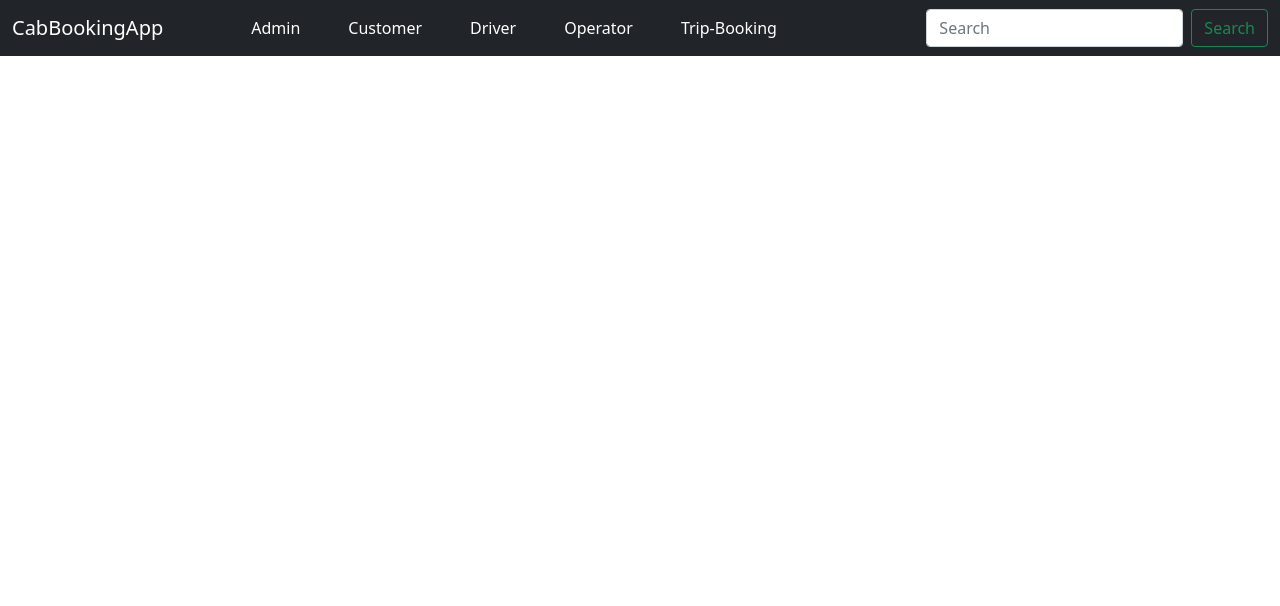
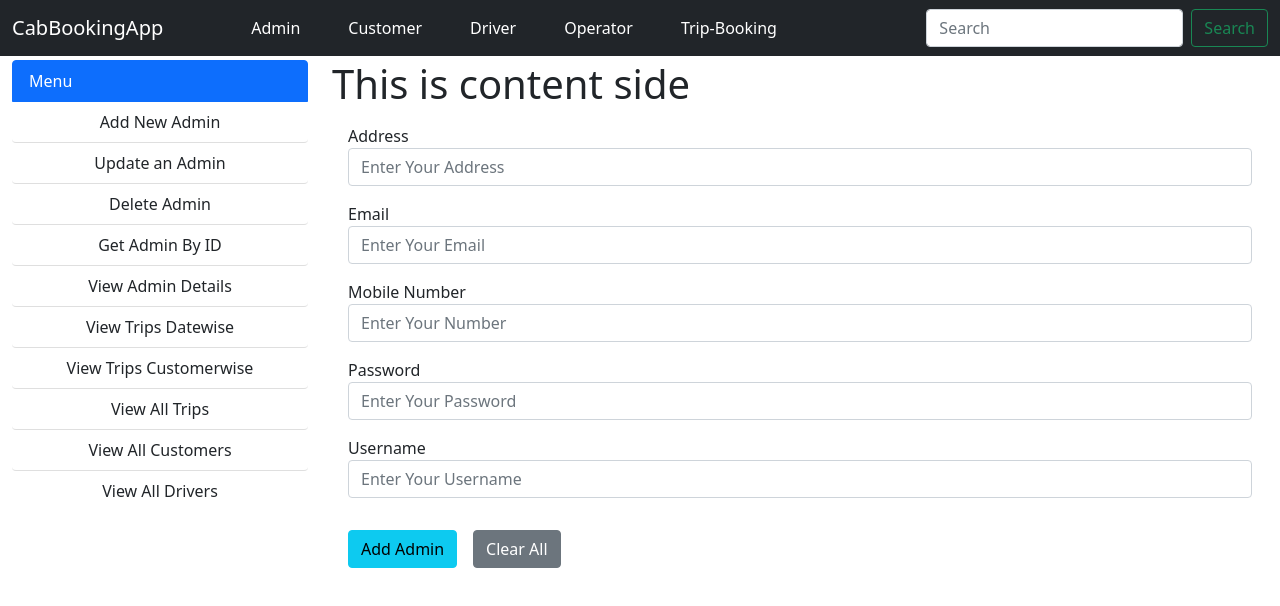
Before and after one commit to Animesh-Bhawtankar/cabbooking-frontend, a React (Create React App) app: page /admin/addAdmin in a window 1280 px wide. Shown: the top 606 px of the page. Built offline with nearby package versions, Linux system fonts and the light colour scheme.

Commit message:
view admins fetching data from server working

```diff
--- a/src/App.js
+++ b/src/App.js
@@ -8,46 +8,32 @@ import {
   Route
 } from "react-router-dom";
 import AddAdmin from './components/Admin/AddAdmin';
+import { ToastContainer } from 'react-toastify';
+import 'react-toastify/dist/ReactToastify.css';
+import ViewAdmin from './components/Admin/ViewAdmin';
 
 function App() {
   return (
-    <>
     <Router>
+      <ToastContainer />
       <Navbar title="CabBookingApp" admin="Admin" customer="Customer" driver="Driver" operator="Operator" tripbooking="Trip-Booking" />
       <Container fluid className="my-1"> {/* use gx-0 for setting gutter length */}
         <Switch>
-            <Route exact path="/">
-              <h1>this is home</h1>
-            </Route>
-            {/* admin menu and content */}
-            <Route exact path="/admin">
           <Row>
             <Col lg={3} >
-                  <AdminMenu />
+              <Route path="/admin" component={AdminMenu}  />
             </Col>
             <Col lg={9}>
               <h1>This is content side</h1>
-                  <AddAdmin />
+              <Route path="/admin/addAdmin" component={AddAdmin} exact />
+              <Route path="/admin/viewAdmin" component={ViewAdmin} exact />
             </Col>
           </Row>
-            </Route>
           {/* customer menu and content */}
-            <Route exact path="/customer">
-              <Row>
-                <Col lg={3} >
-                  <h1>this is menu side</h1>
-                </Col>
-                <Col lg={9}>
-                  <h1>This is content side</h1>
-                </Col>
-              </Row>
-            </Route>
         </Switch>
       </Container>
 
     </Router>
-
-    </>
   );
 }
 
--- a/src/components/Admin/AddAdmin.js
+++ b/src/components/Admin/AddAdmin.js
@@ -2,6 +2,8 @@ import React, { useEffect, useState } from 'react';
 import { Button, Form, FormGroup, Label, Input } from 'reactstrap';
 import axios from 'axios';
 import base_url from '../../api/bootapi';
+import { toast } from 'react-toastify';
+
 
 export default function AddAdmin() {
     useEffect(() => {
@@ -21,47 +23,54 @@ export default function AddAdmin() {
             (response) => {
                 console.log(response);
                 console.log("Success");
+                toast.success("Course Added Successfully");
+
             },
             (error) => {
                 console.log(error);
+                toast.error("Something Went Wrong");
             }
         )
     }
 
     return (
+        <>
             <Form onSubmit={handleForm}>
                 <FormGroup className="my-3 mx-3">
                     <Label>Address</Label>
                     <Input type="text" name="address" id="exampleAddress" placeholder="Enter Your Address" onChange={(e) => {
-                    setAdmin({...admin, address: e.target.value});
-                }}/>
+                        setAdmin({ ...admin, address: e.target.value });
+                    }} />
                 </FormGroup>
                 <FormGroup className="my-3 mx-3">
                     <Label>Email</Label>
                     <Input type="email" name="email" id="exampleEmail" placeholder="Enter Your Email" onChange={(e) => {
-                    setAdmin({...admin, email: e.target.value});
-                }}/>
+                        setAdmin({ ...admin, email: e.target.value });
+                    }} />
                 </FormGroup>
                 <FormGroup className="my-3 mx-3">
                     <Label>Mobile Number</Label>
                     <Input type="number" name="number" id="exampleNumber" placeholder="Enter Your Number" onChange={(e) => {
-                    setAdmin({...admin, mobileNumber: e.target.value});
-                }}/>
+                        setAdmin({ ...admin, mobileNumber: e.target.value });
+                    }} />
                 </FormGroup>
                 <FormGroup className="my-3 mx-3">
                     <Label>Password</Label>
                     <Input type="password" name="password" id="examplePassword" placeholder="Enter Your Password" onChange={(e) => {
-                    setAdmin({...admin, password: e.target.value});
-                }}/>
+                        setAdmin({ ...admin, password: e.target.value });
+                    }} />
                 </FormGroup>
                 <FormGroup className="my-3 mx-3">
                     <Label>Username</Label>
                     <Input type="text" name="username" id="exampleUsername" placeholder="Enter Your Username" onChange={(e) => {
-                    setAdmin({...admin, username: e.target.value});
-                }}/>
+                        setAdmin({ ...admin, username: e.target.value });
+                    }} />
                 </FormGroup>
                 <Button className="my-3 mx-3" color="info" type="submit">Add Admin</Button>
+
                 <Button className="my-3" color="secondary" type="reset" value="reset">Clear All</Button>
             </Form>
+
+        </>
     )
 }
--- /dev/null
+++ b/src/components/Admin/Admin.js
@@ -0,0 +1,25 @@
+import React from 'react'
+import {
+    Card, CardImg, CardBody,
+    CardTitle, CardSubtitle, Button, Col
+} from 'reactstrap'
+
+export default function Admin({ admin }) {
+    console.log(admin);
+    return (
+        <Col className="my-3">
+            <Card>
+                <CardImg top width="100%" src="https://i.pinimg.com/564x/94/09/7e/94097e458fbb22184941be57aaab2c8f.jpg" alt="AdminImg" />
+                <CardBody className="text-center">
+                    <CardTitle tag="h6">User Name: {admin.username}</CardTitle>
+                    <CardSubtitle tag="h6" className="mb-2 text-muted">User Id: {admin.id}</CardSubtitle>
+                    <CardSubtitle tag="h6" className="mb-2 text-muted">Address: {admin.address}</CardSubtitle>
+                    <CardSubtitle tag="h6" className="mb-2 text-muted">Email: {admin.email}</CardSubtitle>
+                    <CardSubtitle tag="h6" className="mb-2 text-muted">Mob. Number: {admin.mobileNumber}</CardSubtitle>
+                    <Button color="primary">Update</Button>
+                    <Button className="ms-2" color="danger">Delete</Button>
+                </CardBody>
+            </Card>
+        </Col>
+    )
+}
--- a/src/components/Admin/AdminMenu.js
+++ b/src/components/Admin/AdminMenu.js
@@ -1,23 +1,24 @@
 import React from 'react'
+import { Link } from 'react-router-dom'
 // import { ListGroup, ListGroupItem } from 'reactstrap'
 
 export default function AdminMenu() {
     return (
-        <div class="list-group">
-            <a href="#!" class="list-group-item list-group-item-action active" aria-current="true">
+        <div className="list-group">
+            <a href="#!" className="list-group-item list-group-item-action active" aria-current="true">
                 Menu
             </a>
-            <ul class="list-group list-group-flush">
-                <button class="list-group-item">Add New Admin</button>
-                <button class="list-group-item">Update an Admin</button>
-                <button class="list-group-item">Delete Admin</button>
-                <button class="list-group-item">Get Admin By ID</button>
-                <button class="list-group-item">View Admin Details</button>
-                <button class="list-group-item">View Trips Datewise</button>
-                <button class="list-group-item">View Trips Customerwise</button>
-                <button class="list-group-item">View All Trips</button>
-                <button class="list-group-item">View All Customers</button>
-                <button class="list-group-item">View All Drivers</button>
+            <ul className="list-group list-group-flush">
+                <Link className="list-group-item center btn btn-light" to="/admin/addAdmin" exact>Add New Admin</Link>
+                <button className="list-group-item btn btn-light">Update an Admin</button>
+                <button className="list-group-item btn btn-light">Delete Admin</button>
+                <button className="list-group-item center btn btn-light">Get Admin By ID</button>
+                <Link className="list-group-item center btn btn-light" to="/admin/viewAdmin" exact>View Admin Details</Link>
+                <button className="list-group-item btn btn-light">View Trips Datewise</button>
+                <button className="list-group-item btn btn-light">View Trips Customerwise</button>
+                <button className="list-group-item btn btn-light">View All Trips</button>
+                <button className="list-group-item btn btn-light">View All Customers</button>
+                <button className="list-group-item btn btn-light">View All Drivers</button>
             </ul>
         </div>
     )
--- /dev/null
+++ b/src/components/Admin/ViewAdmin.js
@@ -0,0 +1,52 @@
+import axios from 'axios';
+import React, { useEffect, useState } from 'react'
+import { toast } from 'react-toastify';
+import { Row } from 'reactstrap'
+import base_url from '../../api/bootapi';
+import Admin from './Admin'
+
+
+export default function ViewAdmin() {
+
+    useEffect(() => {
+        document.title = "All Admins";
+        getAllAdmin();
+    }, []); // when you use [] it'll re run the hook everytiime it sees an updation. [] will make sure the hook runs only when the component is mounted
+
+
+    //function to get all admin
+    const getAllAdmin = () => {
+        axios.get(`${base_url}/api/admins`).then(
+            (response) => {
+                toast.success("Loading Success");
+                // console.log(response.data);
+                setAdmin(response.data);
+            },
+            (error) => {
+                console.log(error);
+                toast.error("Server Down");
+            }
+        )
+
+    }
+    const [admin, setAdmin] = useState([{
+        address: "admin_33_address",
+        email: "admin_33@gmail.com",
+        id: 17,
+        mobileNumber: "3333333333",
+        password: "33333",
+        username: "admin_33_username"
+    }])
+    return (
+        <div>
+            <Row sm="3" className="mx-3">
+                {
+                    admin.length > 0 ? admin.map((item) => (
+                        <Admin  admin={item}/>
+                    )) : <h2>No Admin Found</h2>
+                }
+            </Row>
+
+        </div>
+    )
+}
```
Also changed, not shown: src/components/assets/AdminImg.png (added). Lines whose indentation alone changed are shown as unchanged.
